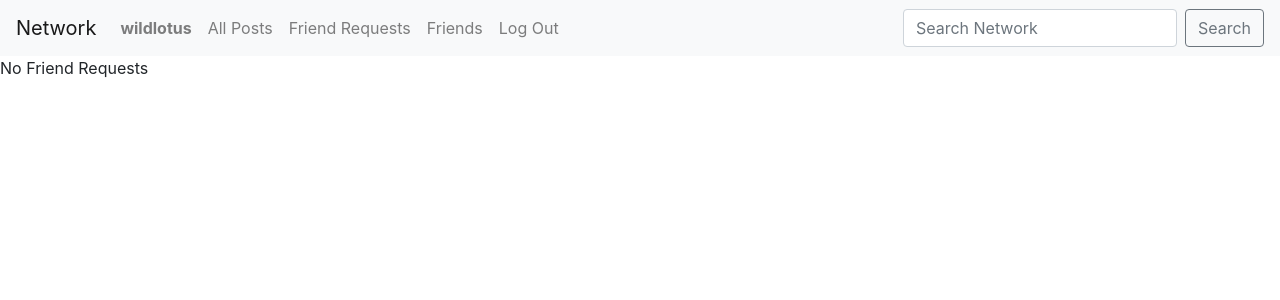
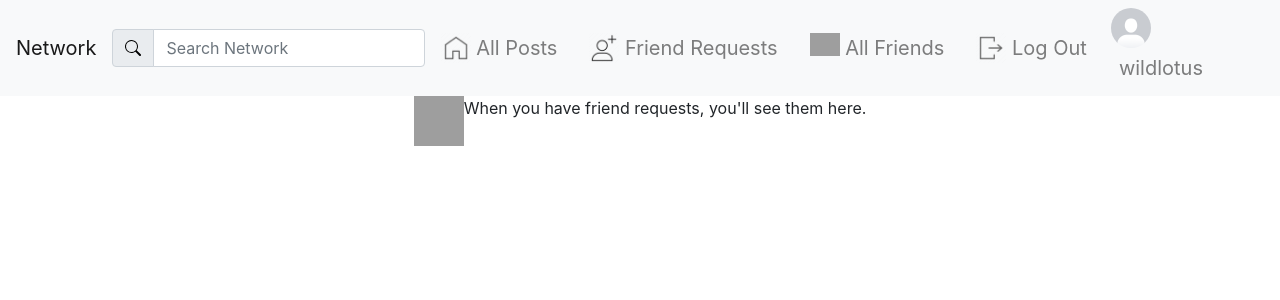
Before and after one commit to WildLotus-15/project6, a Django app: page /friend_requests in a window 1280 px wide. Shown: the top 300 px of the page. Run offline with Django 4.2, Linux system fonts and the light colour scheme; a user stored in the database is signed in; data comes from the database, SQL or seed files in the repository; both versions use the stored data as it was after the commit; data that the repository does not hold is empty; some libraries are stand-ins or nearby versions; grey boxes are pictures that could not be loaded.

Commit message:
Worked on visuals

```diff
--- a/network/models.py
+++ b/network/models.py
@@ -13,7 +13,7 @@ class UserProfile(models.Model):
     user = models.OneToOneField(User, primary_key=True, related_name="profile", on_delete=models.CASCADE)
     name = models.CharField(max_length=64, blank=True, null=True)
     bio = models.TextField(blank=True, default="No bio...")
-    picture = models.ImageField(blank=True, default="default_icon_2.png", )
+    picture = models.ImageField(blank=True, default="default_profile_image.png")
     friends = models.ManyToManyField(User, blank=True, related_name="friends")
 
 
--- a/network/static/network/css/styles.css
+++ /dev/null
@@ -1,8 +0,0 @@
-#edit_profile_icon:hover {
-    cursor: pointer;
-}
-
-.profile_picture {
-    width: 60px;
-    height: 50px;
-}
--- a/network/templates/network/friend_requests.html
+++ b/network/templates/network/friend_requests.html
@@ -21,7 +21,10 @@
         </div>
 
     {% empty %}
-        <div>No Friend Requests</div>
+        <div class="d-flex justify-content-center">
+            <img src="{% static 'network/images/friend_requests_icon.svg' %}" width="50" height="50" alt="">
+            When you have friend requests, you'll see them here.
+        </div>
     {% endfor %}
 
 {% endblock %}
--- a/network/templates/network/layout.html
+++ b/network/templates/network/layout.html
@@ -18,39 +18,71 @@
     <nav class="navbar navbar-expand-lg navbar-light bg-light">
         <a class="navbar-brand" href="{% url 'index' %}">Network</a>
 
-        <div class="collapse navbar-collapse" id="navbarSupportedContent">
-            <ul class="navbar-nav mr-auto">
-                {% if user.is_authenticated %}
+        <form class="form-inline" action="{% url 'search_results' %}" method="get">
+            <div class="input-group">
+                <div class="input-group-prepend">
+                    <span class="input-group-text" id="basic-addon1">
+                        <img src="{% static 'network/images/search.svg' %}" alt="">
+                    </span>
+                </div>
+                <input class="form-control mr-sm-2" type="search" placeholder="Search Network" aria-label="Search" name="q">
+            </div>
+        </form>
+
+        <button class="navbar-toggler" type="button" data-toggle="collapse" data-target="#navbarNav" aria-controls="navbarNav" aria-expanded="false" aria-label="Toggle navigation">
+            <span class="navbar-toggler-icon"></span>
+        </button>
+
+        <div class="collapse navbar-collapse" id="navbarNav">
+            <ul class="navbar-nav mx-auto">
                 <li class="nav-item">
-                    <a class="nav-link" href="{% url 'profile' user.id %}" id="profile"><strong>{{ user.username }}</strong></a>
-                </li>
-                {% endif %}
-                <li class="nav-item">
-                    <a class="nav-link" href="{% url 'index' %}">All Posts</a>
+                    <a class="navbar-brand nav-link" href="{% url 'index' %}">
+                        <img src="{% static 'network/images/Home_homepage_interface-256.webp' %}" width="30" class="d-inline-block align-top" alt="">
+                        All Posts
+                    </a>
                 </li>
                 {% if user.is_authenticated %}
                 <li class="nav-item">
-                    <a class="nav-link" href="{% url 'friend_requests' %}">Friend Requests</a>
+                    <a class="navbar-brand nav-link" href="{% url 'friend_requests' %}">
+                        <img src="{% static 'network/images/7282320.png' %}" width="30" class="d-inline-block align-top" alt="">
+                        Friend Requests
+                    </a>
                 </li>
                 <li class="nav-item">
-                    <a class="nav-link" href="{% url 'friends' user.id %}">Friends</a>
+                    <a class="navbar-brand nav-link" href="{% url 'friends' user.id %}">
+                        <img src="{% static 'network/images/users2-1-256.webp' %}" width="30" class="d-inline-block align-top" alt="">
+                        All Friends
+                    </a>
                 </li>
                 <li class="nav-item">
-                    <a class="nav-link" href="{% url 'logout' %}">Log Out</a>
+                    <a class="navbar-brand nav-link" href="{% url 'logout' %}">
+                        <img src="{% static 'network/images/exit_logout_sign-256.webp' %}" width="30" height="30" class="d-inline-block align-top" alt="">
+                        Log Out
+                    </a>
                 </li>
                 {% else %}
-                <li class="nav-item">
-                    <a class="nav-link" href="{% url 'login' %}" id="login">Log In</a>
-                </li>
-                <li class="nav-item">
-                    <a class="nav-link" href="{% url 'register' %}">Register</a>
-                </li>
+                    <li class="nav-item">
+                        <a class="navbar-brand nav-link" href="{% url 'login' %}" id="login">
+                            <img src="{% static 'network/images/exit_logout_sign-256.webp' %}" width="30" height="30" class="d-inline-block align-top" alt="">
+                            Login
+                        </a>
+                    </li>
+                    <li class="nav-item">
+                        <a class="navbar-brand nav-link" href="{% url 'register' %}">
+                            <img src="{% static 'network/images/exit_logout_sign-256.webp' %}" width="30" height="30" class="d-inline-block align-top" alt="">
+                            Register
+                        </a>
+                    </li>
                 {% endif %}
             </ul>
-            <form class="form-inline my-2 my-lg-0" action="{% url 'search_results' %}" method="get">
-                <input class="form-control mr-sm-2" type="search" placeholder="Search Network" aria-label="Search" name="q">
-                <button class="btn btn-outline-secondary my-2 my-sm-0" type="submit">Search</button>
-            </form>
+            {% if user.is_authenticated %}
+                <ul class="navbar-nav ml-auto">
+                    <li class="nav-item">
+                        <img src="{{ user.profile.picture.url }}" alt="Logged in Profile Picture" width="40px" height="40px" style="border-radius: 50%;">
+                        <a class="nav-link navbar-brand" href="{% url 'profile' user.id %}" id="profile">{{ user.username }}</a>
+                    </li>
+                </ul>
+            {% endif %}
         </div>
     </nav>
 
--- a/network/templates/network/posts.html
+++ b/network/templates/network/posts.html
@@ -2,7 +2,7 @@
 <div class="card">
     <div class="card-body">
         <h5 class="card-title">
-            <img class="profile_picture" src="{{ post.author.picture.url }}" alt="Post Auhor Profile Picture">
+            <img src="{{ post.author.picture.url }}" alt="Post Auhor Profile Picture">
             <a href="{% url 'profile' post.author.user.id %}">{{ post.author.user.username }}</a>
         </h5>
         <p class="card-text">{{ post.description }}</p>
--- a/network/templates/network/profile.html
+++ b/network/templates/network/profile.html
@@ -8,7 +8,7 @@
         <div class="card">
             <div class="card-header">
                 <div>
-                    <img class="profile_picture" src="{{ profile.picture.url }}" alt="Profile Picture">
+                    <img class="profile_picture" src="{{ profile.picture.url }}" alt="Profile Picture" style="border-radius: 50%">
                     <div class="profile-username">
                         {{ profile.user.username }}
                     </div>
@@ -59,7 +59,9 @@
     {% for post in posts %}
         {% include "network/posts.html" %}
     {% empty %}
-        <div>No posts.</div>
+        <div class="d-flex justify-content-center text-muted">
+            <h4>No posts available</h4>
+        </div>
     {% endfor %}
 
 {% endblock body %}
--- a/network/views.py
+++ b/network/views.py
@@ -191,9 +191,9 @@ def show_profile(request, profile_id):
                 friend_request = FriendRequest.objects.get(to_user=request.user, from_user=profile.user)
                 context["friend_request_id"] = friend_request.id
 
-        if request.user != profile.user:
-            context["mutual_friends"] = mutual_friends(request.user.profile, profile)
-            context["mutual_friends_amount"] = mutual_friends(request.user.profile, profile).count()
+            if request.user != profile.user:
+                context["mutual_friends"] = mutual_friends(request.user.profile, profile)
+                context["mutual_friends_amount"] = mutual_friends(request.user.profile, profile).count()
 
     except UserProfile.DoesNotExist:
         return JsonResponse({"error": "User matching query does not exist."})
@@ -220,14 +220,11 @@ def self_in_profile_friend_request(to_user, from_user):
 
 def create_post(request):
     if request.method == "POST":
-        if request.user.is_authenticated:
-            data = json.loads(request.body)
-            description = data.get("description")
-            post = Post(author=request.user.profile, description=description)
-            post.save()
-            return JsonResponse({"message": "Post was created successfully."}, status=201)
-        else:
-            return JsonResponse({"error": "You must log in first."}, status=403)
+        data = json.loads(request.body)
+        description = data.get("description")
+        post = Post(author=request.user.profile, description=description)
+        post.save()
+        return JsonResponse({"message": "Post was created successfully."}, status=201)
 
 
 def search(request):
@@ -237,6 +234,7 @@ def search(request):
     )
     return render(request, "network/index.html", {
         "posts": query_list,
+        "search": True
     })
 
 
```
Also changed, not shown: network/templates/network/index.html (+6 -2 lines), db.sqlite3, network/static/network/images/7282320.png (added), network/static/network/images/Group-128.webp (added), network/static/network/images/Home_homepage_interface-256.webp (added), network/static/network/images/default-profile-icon.jpg (deleted), network/static/network/images/default_icon_2.png (deleted), network/static/network/images/default_icon_2_GIcMF49.png (deleted), network/static/network/images/default_profile_image.png (added), network/static/network/images/exit_logout_sign-256.webp (added), network/static/network/images/friends_icon.png (added).
